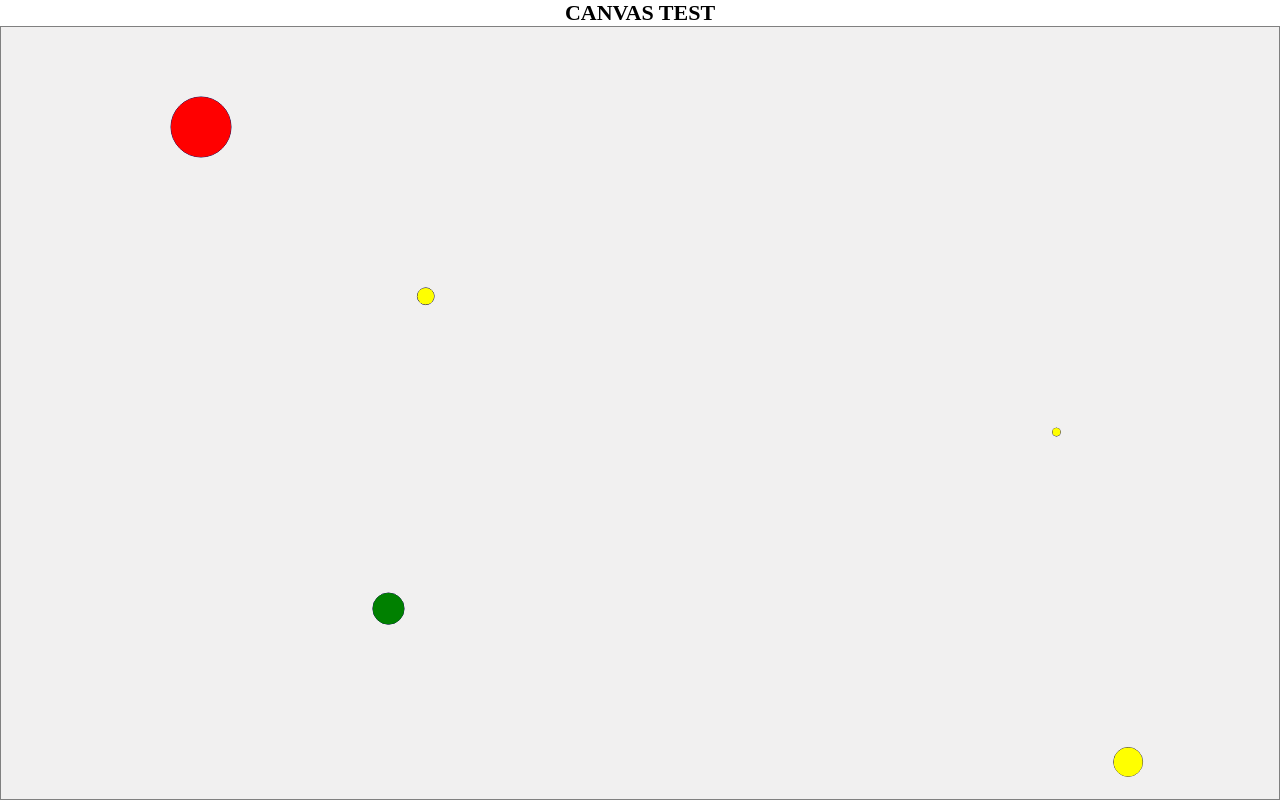
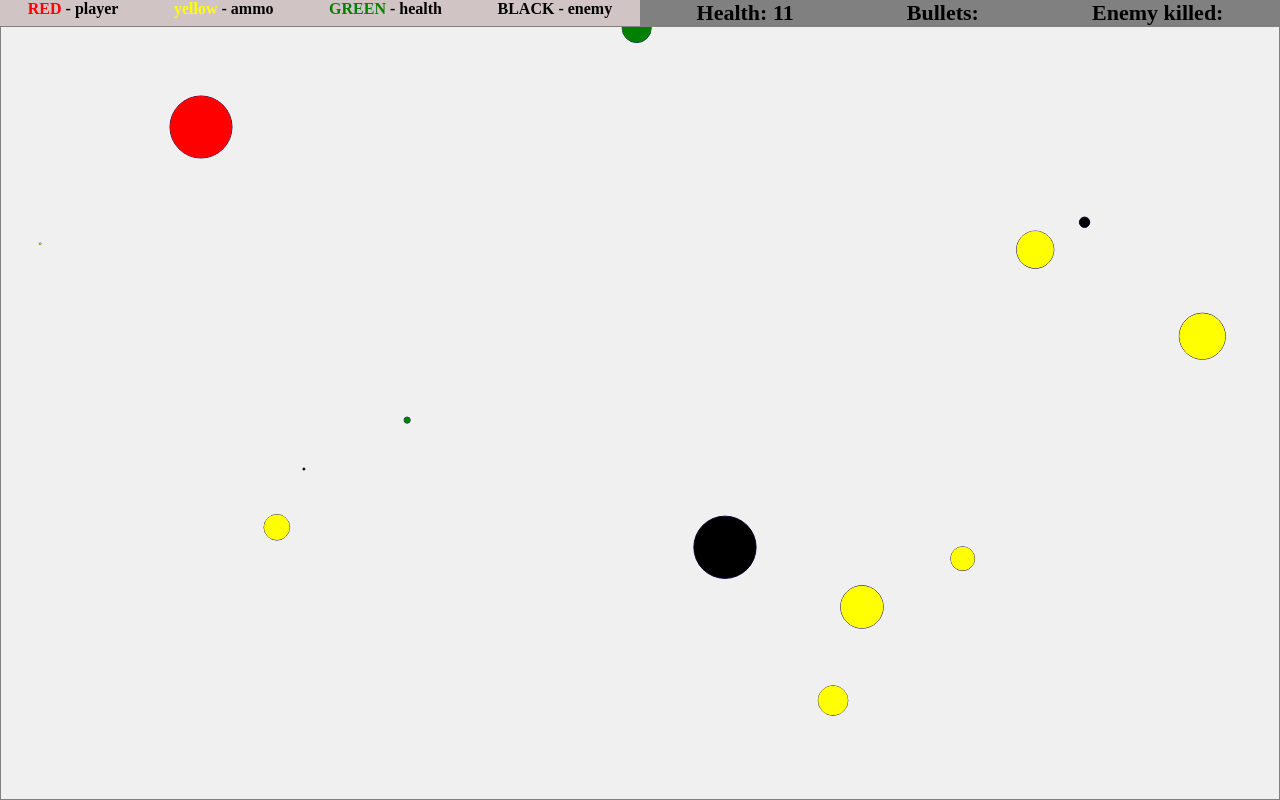
Before and after one commit to YuriChupyrkin/yurichupyrkin.github.io, a plain HTML site: page canvas.html in a window 1280 px wide. Drawn offline with Linux system fonts and the light colour scheme.

Commit message:
Add menu

```diff
--- a/app.js
+++ b/app.js
@@ -3,7 +3,7 @@
   canvas.init(document.querySelector('canvas'));
   canvas.setSize(window.innerWidth - 2, window.innerHeight - 28);
 
-  const enemiesNumber = 4;
+  const enemiesNumber = 12;
   const game = new Game(canvas, enemiesNumber);
 
   function updateFrames () {
--- a/canvas.css
+++ b/canvas.css
@@ -2,11 +2,43 @@ body {
     margin: auto;
 }
 
-.title {
+.menu {
     text-align: center;
     width: 100%;
     font-weight: bold;
     font-size: 22px;
+    display: flex;
+}
+
+.legend {
+    flex: 1 1;
+    background-color: #d0c4c4;
+    font-size: 16px;
+    display: flex;
+    justify-content: space-around;
+}
+
+.red-legend {
+    color: red;
+}
+
+.yellow-legend {
+    color: yellow;
+}
+
+.green-legend {
+    color: green;
+}
+
+.balck-legend {
+    color: black;
+}
+
+.status-bar {
+    flex: 1 1;
+    background-color: gray;
+    display: flex;
+    justify-content: space-around;
 }
 
 .base-canvas {
--- a/canvas.html
+++ b/canvas.html
@@ -5,9 +5,40 @@
     </head>
 
     <body>
-        <div class="title">CANVAS TEST</div>
+        <div class="menu">
+            <div class="legend">
+                <div>
+                    <span class="red-legend">RED</span>
+                    - player
+                </div>
+                <div>
+                    <span class="yellow-legend">yellow</span>
+                    - ammo
+                </div>
+                <div>
+                    <span class="green-legend">GREEN</span>
+                    - health
+                </div>
+                <div>
+                    <span class="black-legend">BLACK</span>
+                    - enemy
+                </div>
+            </div>
+            <div class="status-bar">
+                <div>
+                    Health: <span id="health"></span>
+                </div>
+                <div>
+                    Bullets: <span id="bullet-count"></span>
+                </div>
+                <div>
+                    Enemy killed: <span id="enemy-killed-count"></span>
+                </div>
+            </div>
+        </div>
 
         <canvas class="base-canvas"></canvas>
+        <script src="menu.js" type="text/javascript"></script>
         <script src="circle.js" type="text/javascript"></script>
         <script src="falling-circle.js" type="text/javascript"></script>
         <script src="canvas.js" type="text/javascript"></script>
--- a/game.js
+++ b/game.js
@@ -5,6 +5,7 @@ class Game {
     this._lastEnemyId = 0;
     this._circleHelpers = new CircleHelpers();
     this._interactionResolver = new InteractionResolver();
+    this._menu = new Menu();
 
     this.buildEnemies(enemiesNumber);
     this.buildPlayer();
@@ -112,5 +113,12 @@ class Game {
     this.addEnemies();
 
     this._interactionResolver.resolve(player, enemies, bullets);
+    this.updateStatusBar();
+  }
+
+  updateStatusBar() {
+    let hp = this._player.getHealth();
+
+    this._menu.updateHealth(hp);
   }
 }
--- a/interaction-resolver.js
+++ b/interaction-resolver.js
@@ -43,11 +43,11 @@ function InteractionResolver() {
         break;
       }
       case 'HEALTH': {
-        player._radius++;
+        player.increaseHelth();
         break;
       }
       case 'POISON': {
-        player._radius--;
+        player.decreaseHelth();
         break;
       }
     }
--- /dev/null
+++ b/menu.js
@@ -0,0 +1,19 @@
+function Menu() {
+  const updateHealth = (health) => {
+    document.getElementById('health').innerHTML = health;
+  }
+
+  const updateBulletsCount = (bullets) => {
+    document.getElementById('bullet-count').innerHTML = bullets;
+  }
+
+  const updateEnemiesCount = (enemies) => {
+    document.getElementById('enemy-killed-count').innerHTML = enemies;
+  }
+
+  return {
+    updateHealth,
+    updateBulletsCount,
+    updateEnemiesCount
+  };
+};
--- a/player-circle.js
+++ b/player-circle.js
@@ -38,6 +38,7 @@ class PlayerCirlce extends Circle {
     this.setStrokeColor('#110952');
     this.setFillColor('red');
     this.setCanvas(canvas);
+    this._health = 10;
     this._bullets = {};
     this._lastBulletId = 0;
     this._bulletRadius = 6;
@@ -54,25 +55,25 @@ class PlayerCirlce extends Circle {
 
   update() {
     move(this);
-    //this.updateBullets();
     this.draw();
-  }
-
-  updateBullets() {
-    let bulletsId = Object.keys(this._bullets);
-
-    bulletsId.forEach((bulletId) => {
-      let bullet = this._bullets[bulletId];
-      bullet.update();
-
-      if (bullet.isHidden()) {
-        delete this._bullets[bulletId];
-      }
-    });
   }
 
   setupBullet(withBullet) {
     this._withBullet = withBullet;
+  }
+
+  increaseHelth() {
+    this._radius++;
+    this._health++;
+  }
+
+  decreaseHelth() {
+    this._radius--;
+    this._health--;
+  }
+
+  getHealth() {
+    return this._health;
   }
 
   buildBullet() {
```
